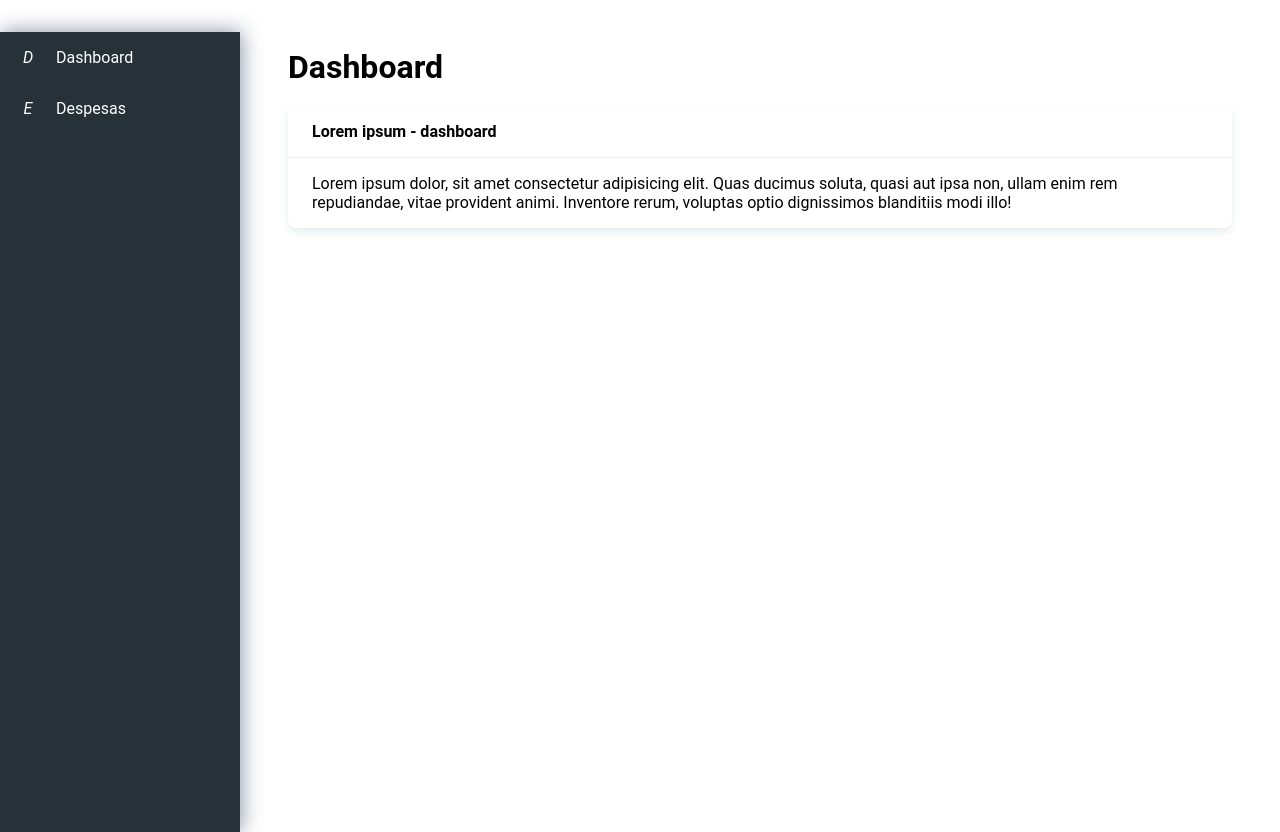
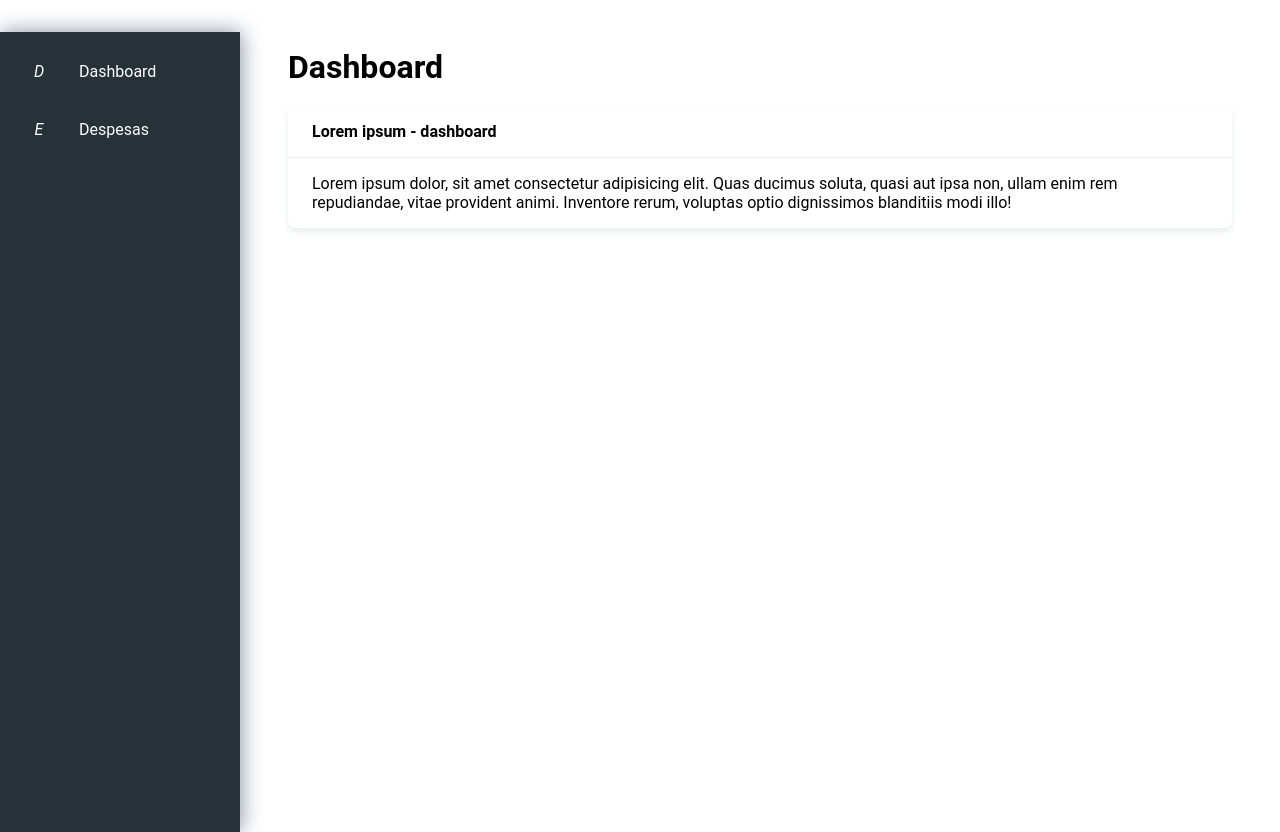
Before and after one commit to s4mp41xao/finance-system-monorepo, an Angular app: page /dashboard in a window 1280 px wide. Built offline with nearby package versions, Linux system fonts and the light colour scheme; sample sign-in values are in the browser's storage.

Commit message:
fix: fix text of items on sidenav when is expanded

```diff
--- a/src/app/components/sidenav/sidenav.component.css
+++ b/src/app/components/sidenav/sidenav.component.css
@@ -20,32 +20,50 @@
 
 .sidenav-nav {
   list-style: none;
-  padding: 0;
+  padding: 0.938rem;
   margin: 0;
+  /* padding: 1rem; */
 }
 
 .sidenav-nav-item {
+  width: 100%;
+  margin-bottom: 0.65rem;
+}
+
+/* item */
+.sidenav-nav-link {
   display: flex;
   align-items: center;
-  padding: 1rem;
+  height: 3rem;
+  color: white;
   text-decoration: none;
-  color: white;
+  border-radius: 0.625rem;
   cursor: pointer;
-  transition: background 0.3s ease;
+  /* transition: background 0.3s ease; */
+  transition: all 0.3s ease;
 }
 
 .sidenav-nav-item:hover {
   background: #37474f;
 }
 
+/* item icon */
 .sidenav-link-icon {
-  width: 1.5rem;
+  width: 2rem;
+  min-width: 2rem;
+  margin: 0 0.5rem;
   text-align: center;
 }
 
+/* item text */
 .sidenav-link-text {
   margin-left: 1rem;
   white-space: nowrap;
+}
+
+.sidenav-nav-link:hover {
+  background-color: #fff;
+  color: #000;
 }
 
 /* Toggle button style */
--- a/src/app/components/sidenav/sidenav.component.html
+++ b/src/app/components/sidenav/sidenav.component.html
@@ -5,21 +5,21 @@
 
   <div class="sidenav">
     <ul class="sidenav-nav">
-      <li>
+      <li class="sidenav-nav-item">
         <a
           [routerLink]="['/dashboard']"
           routerLinkActive="router-link-active"
-          class="sidenav-nav-item"
+          class="sidenav-nav-link"
         >
           <i class="sidenav-link-icon fa fa-tachometer">D</i>
           <span class="sidenav-link-text" *ngIf="isExpanded">Dashboard</span>
         </a>
       </li>
-      <li>
+      <li class="sidenav-nav-item">
         <a
           [routerLink]="['/expenses']"
           routerLinkActive="router-link-active"
-          class="sidenav-nav-item"
+          class="sidenav-nav-link"
         >
           <i class="sidenav-link-icon fa fa-money-bill">E</i>
           <span class="sidenav-link-text" *ngIf="isExpanded">Despesas</span>
```
